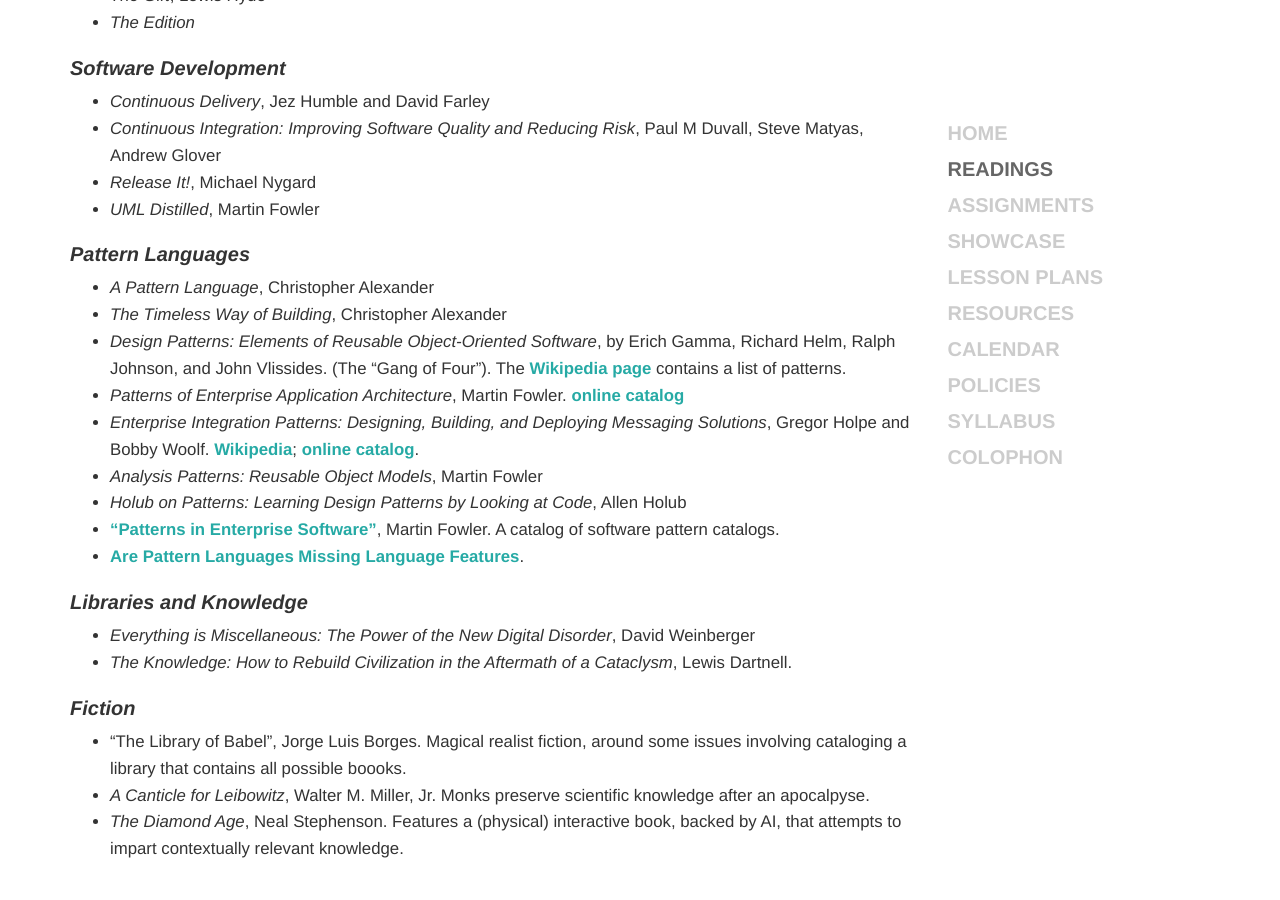
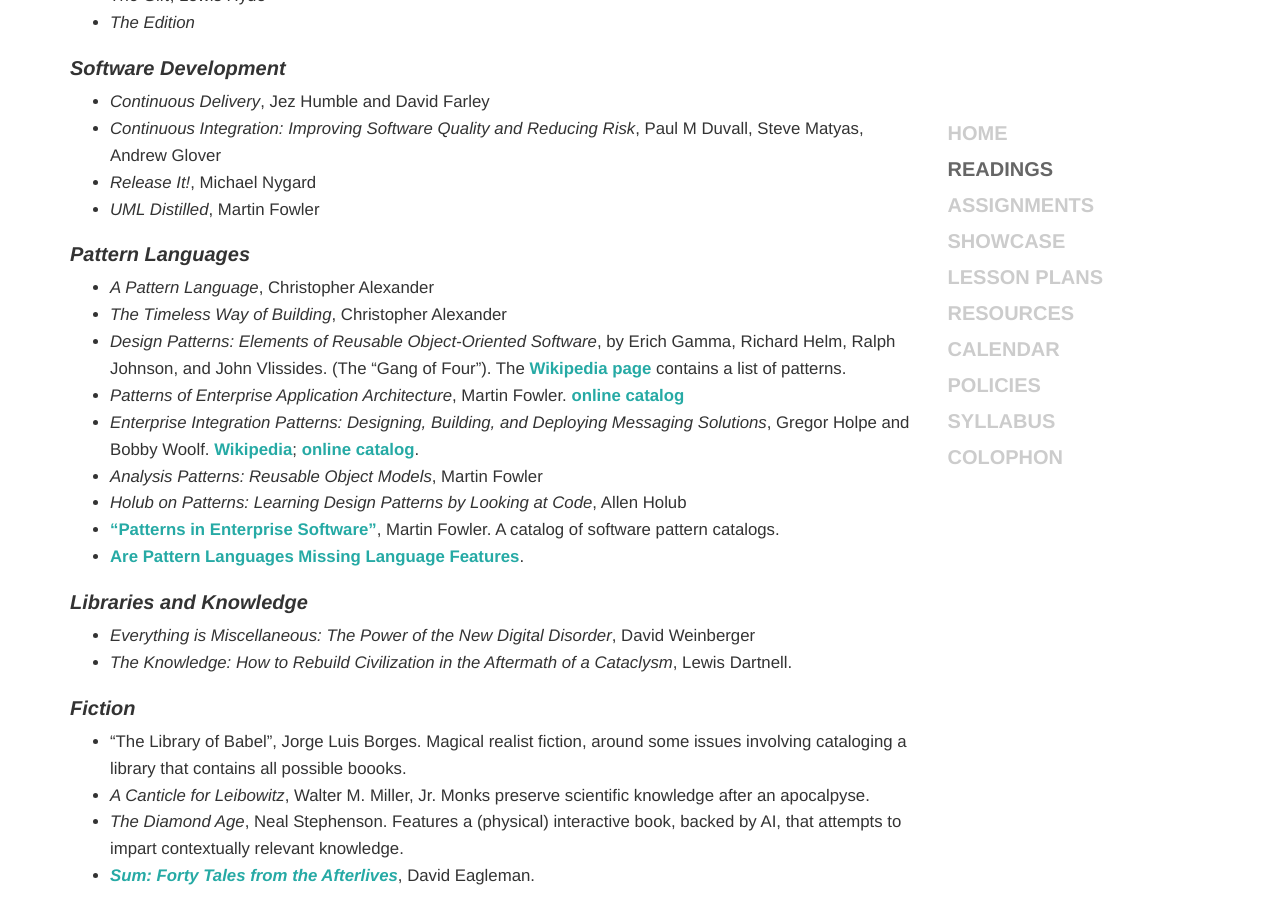
Before and after one commit to osteele/hackingthelibrary.org, a Jekyll site: the page built from _pages/readings.md, in a window 1280 px wide and 900 px high, scrolled down 967 px. Built offline with Jekyll 4.4.1, drawn with Linux system fonts in a browser that asks for light colours; before the commit the page ends 1840 px from its top, so only the background shows below that.

Commit message:
add _Sum_

```diff
--- a/_pages/readings.md
+++ b/_pages/readings.md
@@ -49,8 +49,10 @@
 * *Everything is Miscellaneous: The Power of the New Digital Disorder*, David Weinberger
 * *The Knowledge: How to Rebuild Civilization in the Aftermath of a Cataclysm*, Lewis Dartnell.
 
+
 ### Fiction
 
 * "The Library of Babel", Jorge Luis Borges. Magical realist fiction, around some issues involving cataloging a library that contains all possible boooks.
 * _A Canticle for Leibowitz_,  Walter M. Miller, Jr. Monks preserve scientific knowledge after an apocalpyse.
 * _The Diamond Age_, Neal Stephenson. Features a (physical) interactive book, backed by AI, that attempts to impart contextually relevant knowledge.
+* [_Sum: Forty Tales from the Afterlives_](https://en.wikipedia.org/wiki/Sum:_Forty_Tales_from_the_Afterlives), David Eagleman.
```
